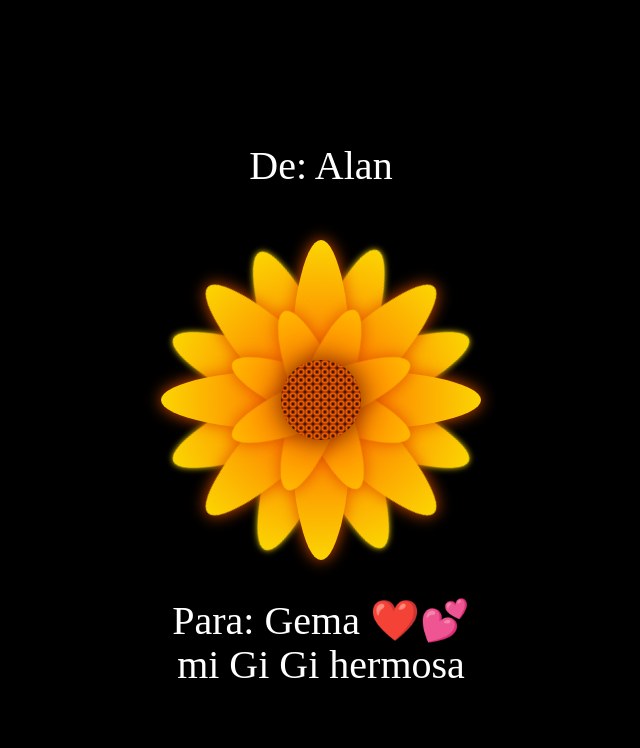
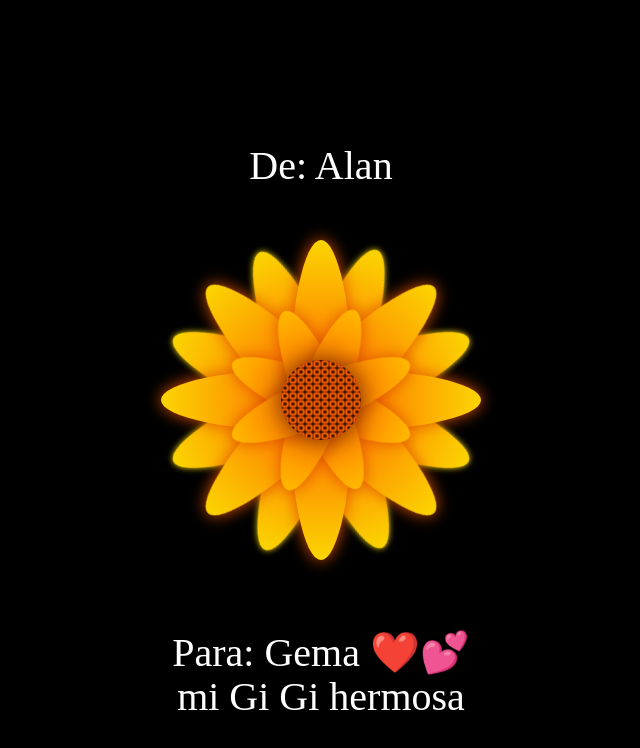
Before and after one commit to dumatork/dumatork.github.io, a plain HTML site: page index.html in a window 1280 px wide. Shown: the whole page, without its empty margins (319-959 px from the left). Drawn offline with Linux system fonts and the light colour scheme.

Commit message:
Update style.css

```diff
--- a/style.css
+++ b/style.css
@@ -38,7 +38,7 @@ body {
 }
 
 .text-below {
-    bottom: -80px; /* Ajusta la posición vertical del texto debajo de la flor */
+    bottom: -100px; /* Ajusta la posición vertical del texto debajo de la flor */
 }
 @keyframes pulsate {
   0% {
```
